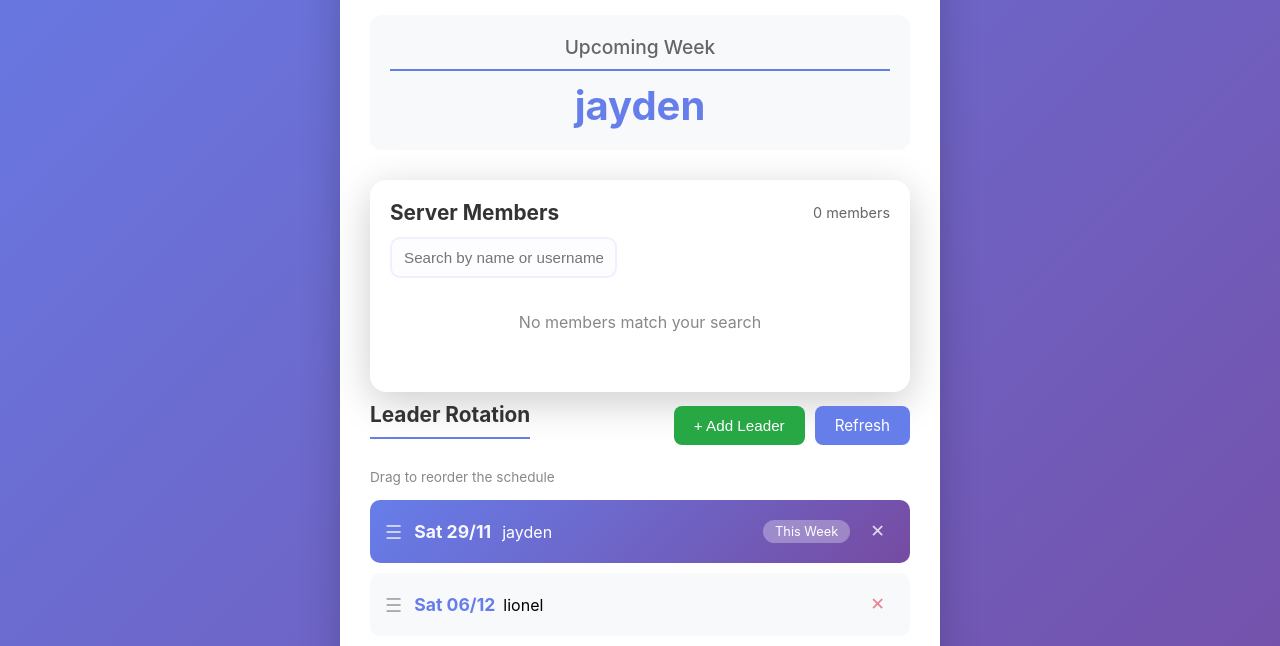
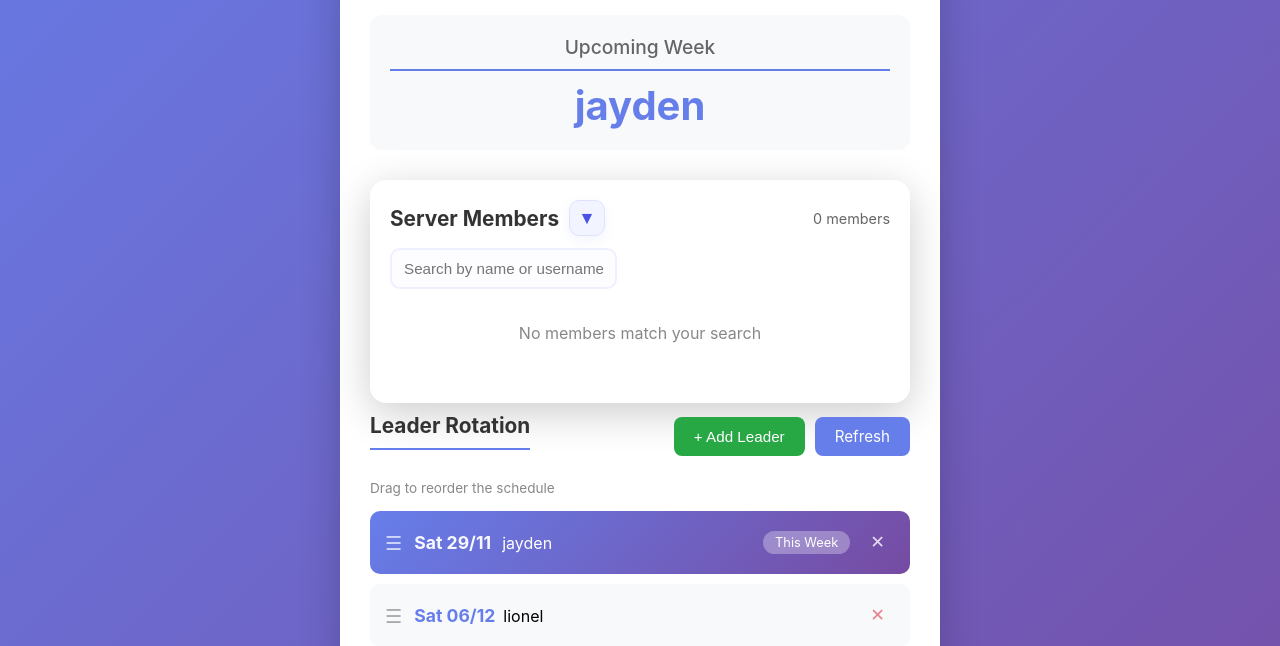
Before and after one commit to Gokiex/GokieBot-BibleStudy, a Flask app: page / in a window 1280 px wide. Shown: the part 339-985 px from the top of the page. Run offline with Flask 3, Linux system fonts and the light colour scheme; data that the repository does not hold is empty.

Commit message:
Animate directory toggle and move late adds to next Saturday

```diff
--- a/main.py
+++ b/main.py
@@ -233,6 +233,24 @@ def get_next_study_time():
     next_study = next_study.replace(hour=STUDY_HOUR, minute=STUDY_MINUTE, second=0, microsecond=0)
 
     return next_study
+
+
+def get_next_schedule_date(schedule):
+    """Return the next available Saturday at the study time for a new schedule entry."""
+    now = datetime.now(BRISBANE_TZ)
+
+    if schedule:
+        last_entry = schedule[-1]
+        last_date = parse_date_string(last_entry.get("date", "")) if isinstance(last_entry, dict) else None
+        if last_date:
+            return last_date + timedelta(days=7)
+
+    days_until_saturday = (5 - now.weekday()) % 7
+    if days_until_saturday == 0 and (now.hour > STUDY_HOUR or (now.hour == STUDY_HOUR and now.minute >= STUDY_MINUTE)):
+        days_until_saturday = 7
+
+    next_saturday = now + timedelta(days=days_until_saturday)
+    return next_saturday.replace(hour=STUDY_HOUR, minute=STUDY_MINUTE, second=0, microsecond=0)
 
 def get_countdown():
     """Get countdown in seconds to next study time."""
@@ -541,7 +559,7 @@ async def add_user(interaction: discord.Interaction, user: discord.Member):
 
     schedule = load_schedule(None)
 
-    next_date = format_date(get_date_for_week(len(schedule)))
+    next_date = format_date(get_next_schedule_date(schedule))
     schedule.append({"id": user.id, "name": user.display_name, "date": next_date})
     save_schedule(schedule, None)
     text = await format_schedule(interaction.guild, None)
@@ -889,7 +907,7 @@ def api_add_user():
         if user_id in user_ids:
             return jsonify({"success": False, "error": "User already in schedule"})
 
-        schedule.append({"id": user_id, "name": user_name, "date": format_date(get_date_for_week(len(schedule)))})
+        schedule.append({"id": user_id, "name": user_name, "date": format_date(get_next_schedule_date(schedule))})
         save_schedule(schedule, None)
         trigger_discord_update()
 
--- a/templates/dashboard.html
+++ b/templates/dashboard.html
@@ -550,6 +550,45 @@
             font-size: 0.95rem;
             background: #fdfdff;
         }
+        .directory-toggle {
+            padding: 8px;
+            width: 36px;
+            height: 36px;
+            border-radius: 10px;
+            border: 1px solid #dfe2ff;
+            background: #f2f4ff;
+            color: #4a53e2;
+            font-weight: 600;
+            cursor: pointer;
+            transition: all 0.25s ease;
+            display: inline-flex;
+            align-items: center;
+            justify-content: center;
+            box-shadow: 0 4px 12px rgba(102, 126, 234, 0.08);
+        }
+        .directory-toggle:hover {
+            background: #e6e9ff;
+            box-shadow: 0 6px 16px rgba(102, 126, 234, 0.15);
+            transform: translateY(-1px);
+        }
+        .directory-arrow {
+            display: inline-flex;
+            align-items: center;
+            justify-content: center;
+            transition: transform 0.25s ease;
+            font-size: 1.1rem;
+        }
+        .sr-only {
+            position: absolute;
+            width: 1px;
+            height: 1px;
+            padding: 0;
+            margin: -1px;
+            overflow: hidden;
+            clip: rect(0,0,0,0);
+            white-space: nowrap;
+            border: 0;
+        }
         .directory-search:focus {
             outline: none;
             border-color: #667eea;
@@ -558,6 +597,20 @@
         .directory-summary {
             color: #666;
             font-size: 0.9rem;
+        }
+        .directory-content {
+            margin-top: 10px;
+            overflow: hidden;
+            max-height: 1200px;
+            opacity: 1;
+            transform: translateY(0);
+            transition: max-height 0.35s ease, opacity 0.25s ease, transform 0.35s ease;
+        }
+        .directory-content.collapsed {
+            max-height: 0;
+            opacity: 0;
+            transform: translateY(-8px);
+            pointer-events: none;
         }
         .ios-picker {
             position: relative;
@@ -584,7 +637,7 @@
             height: 100%;
             overflow-y: auto;
             scroll-snap-type: y mandatory;
-            padding: 50px 16px;
+            padding: 98px 16px;
         }
         .picker-item {
             height: 44px;
@@ -926,14 +979,22 @@
                 <div style="font-size: 2.5rem; font-weight: bold; color: #667eea;" id="upcomingLeader">--</div>
             </div>
 
-            <div class="card" style="padding: 20px; margin: 10px 0;">
+            <div class="card" id="serverMemberCard" style="padding: 20px; margin: 10px 0;">
                 <div class="directory-actions">
-                    <h2 style="margin: 0; border: none; padding: 0;">Server Members</h2>
+                    <div style="display: flex; align-items: center; gap: 10px;">
+                        <h2 style="margin: 0; border: none; padding: 0;">Server Members</h2>
+                        <button id="directoryToggle" class="directory-toggle" onclick="toggleDirectoryVisibility()" aria-expanded="true" aria-label="Toggle server member list">
+                            <span id="directoryArrow" class="directory-arrow">▼</span>
+                            <span class="sr-only">Toggle member list</span>
+                        </button>
+                    </div>
                     <span class="directory-summary" id="memberSummary">Loading...</span>
                 </div>
-                <input type="text" class="directory-search" id="directorySearch" placeholder="Search by name or username" oninput="filterDirectory()">
-                <div id="memberDirectory" class="member-grid" style="margin-top: 14px; min-height: 80px;">
-                    <div class="loading"><div class="loading-spinner"></div></div>
+                <div id="directoryContent" class="directory-content">
+                    <input type="text" class="directory-search" id="directorySearch" placeholder="Search by name or username" oninput="filterDirectory()">
+                    <div id="memberDirectory" class="member-grid" style="margin-top: 14px; min-height: 80px;">
+                        <div class="loading"><div class="loading-spinner"></div></div>
+                    </div>
                 </div>
             </div>
 
@@ -1030,6 +1091,10 @@
         const memberDirectory = document.getElementById('memberDirectory');
         const memberSummary = document.getElementById('memberSummary');
         const directorySearch = document.getElementById('directorySearch');
+        const directoryContent = document.getElementById('directoryContent');
+        const directoryToggle = document.getElementById('directoryToggle');
+        const directoryArrow = document.getElementById('directoryArrow');
+        let isDirectoryVisible = true;
         const dateWheel = document.getElementById('dateWheel');
         const DATE_ITEM_HEIGHT = 44;
         let dateOptions = [];
@@ -1196,6 +1261,7 @@
         updateUpcomingLeader();
         updateCurrentHighlight();
         setInterval(updateCountdown, 1000);
+        applyDirectoryVisibility();
         loadServerMembers();
 
         if (scheduleList) {
@@ -1477,6 +1543,7 @@
             if (!members.length) {
                 memberDirectory.innerHTML = '<div class="no-members">No members match your search</div>';
                 memberSummary.textContent = '0 members';
+                applyDirectoryVisibility();
                 return;
             }
 
@@ -1493,6 +1560,26 @@
                     </div>
                 </div>
             `).join('');
+
+            applyDirectoryVisibility();
+        }
+
+        function applyDirectoryVisibility() {
+            if (!directoryContent || !directoryToggle) return;
+
+            directoryContent.classList.toggle('collapsed', !isDirectoryVisible);
+            directoryContent.style.maxHeight = isDirectoryVisible ? `${directoryContent.scrollHeight}px` : '0px';
+            if (directoryArrow) {
+                directoryArrow.style.transform = isDirectoryVisible ? 'rotate(0deg)' : 'rotate(-90deg)';
+            }
+            directoryToggle.setAttribute('aria-expanded', String(isDirectoryVisible));
+        }
+
+        function toggleDirectoryVisibility() {
+            if (!directoryContent || !directoryToggle) return;
+
+            isDirectoryVisible = !isDirectoryVisible;
+            applyDirectoryVisibility();
         }
 
         function loadServerMembers() {
```
